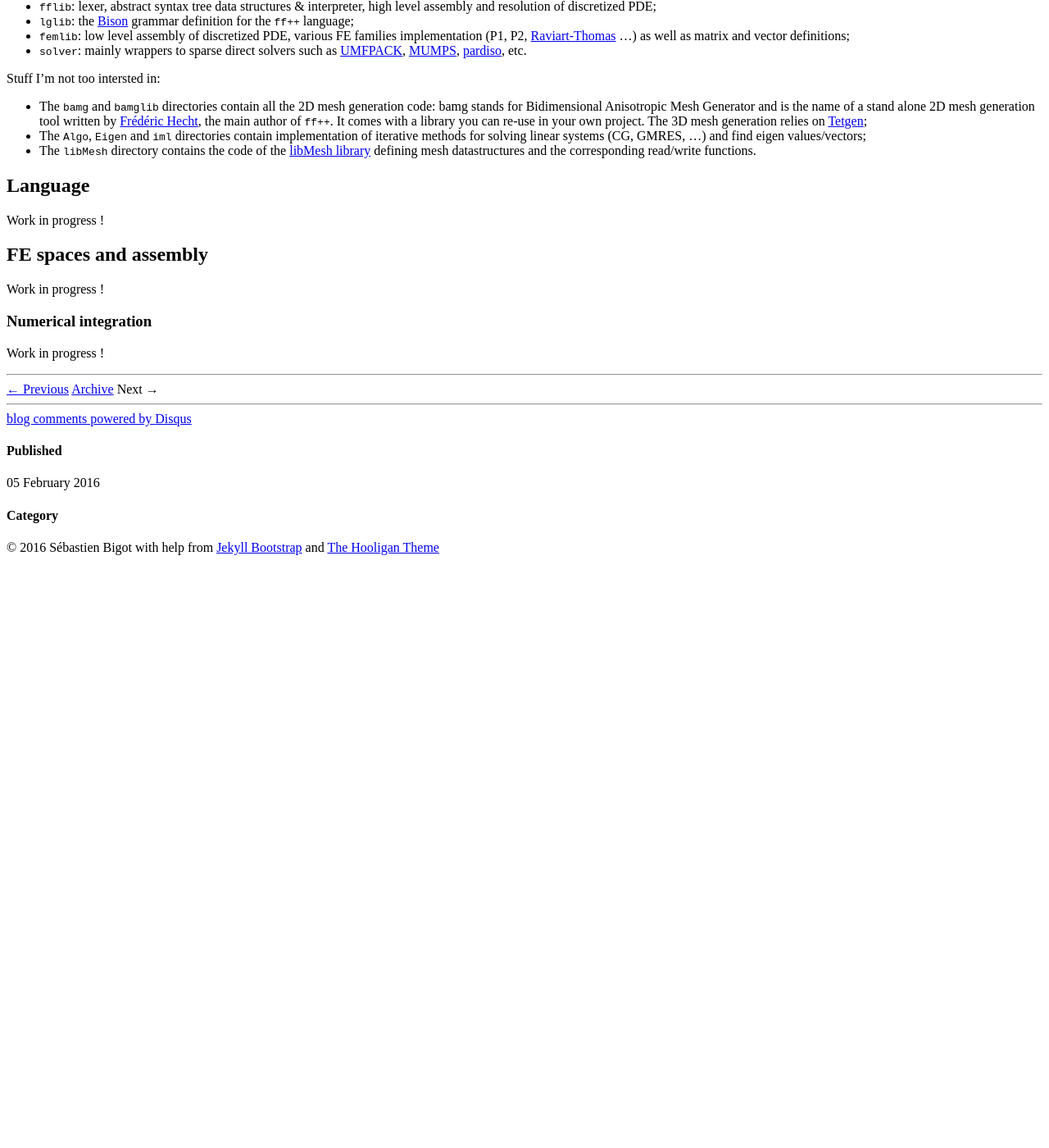
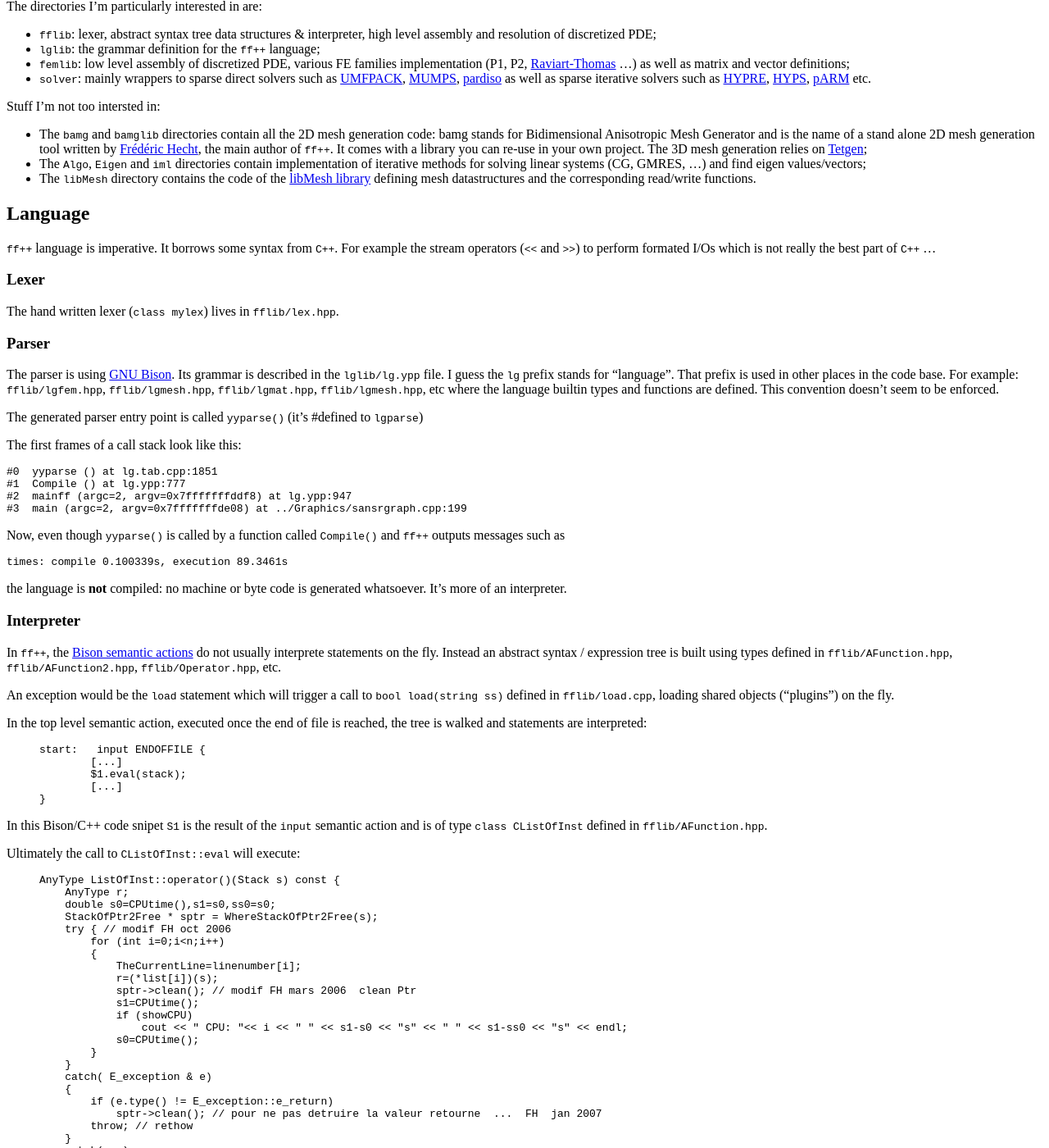
Before and after one commit to ssrb/ssrb.github.com, a Jekyll site: the page built from _posts/2016-02-05-freefem-source-code-review.md, in a window 1280 px wide and 1400 px high, scrolled down 887 px. Shown: the whole window at 82% size. Built offline with Jekyll 4.4.1, drawn with Linux system fonts in a browser that asks for light colours; nearby versions of some CDN libraries; comment, search, counter and statistics services are not loaded; before the commit the page ends 1580 px from its top, so only the background shows below that; some of the changed text lies outside the part shown.

Commit message:
FF++ code review blog

```diff
--- a/_posts/2016-02-05-freefem-source-code-review.md
+++ b/_posts/2016-02-05-freefem-source-code-review.md
@@ -50,9 +51,9 @@ Here is the structure of the `src` directory containing most if not all of `ff++
 The directories I'm particularly interested in are:
 
 * `fflib`: lexer, abstract syntax tree data structures & interpreter, high level assembly and resolution of discretized PDE;
-* `lglib`: the [Bison](https://www.gnu.org/software/bison) grammar definition for the `ff++` language;
+* `lglib`: the grammar definition for the `ff++` language;
 * `femlib`: low level assembly of discretized PDE, various FE families implementation (P1, P2, [Raviart-Thomas](https://en.wikipedia.org/wiki/Raviart%E2%80%93Thomas_basis_functions) ...) as well as matrix and vector definitions;
-* `solver`: mainly wrappers to sparse direct solvers such as [UMFPACK](http://faculty.cse.tamu.edu/davis/suitesparse.html), [MUMPS](http://mumps.enseeiht.fr), [pardiso](http://www.pardiso-project.org/), etc.
+* `solver`: mainly wrappers to sparse direct solvers such as [UMFPACK](http://faculty.cse.tamu.edu/davis/suitesparse.html), [MUMPS](http://mumps.enseeiht.fr), [pardiso](http://www.pardiso-project.org/) as well as sparse iterative solvers such as [HYPRE](https://computation.llnl.gov/project/linear_solvers/index.php), [HYPS](http://hips.gforge.inria.fr/), [pARM](http://www-users.cs.umn.edu/~saad/software/pARMS) etc.
 
 Stuff I'm not too intersted in:
 
@@ -63,7 +64,102 @@ The 3D mesh generation relies on [Tetgen](http://wias-berlin.de/software/tetgen)
 
 ## Language
 
-Work in progress !
+`ff++` language is imperative. It borrows some syntax from `C++`. For example the stream operators (`<<` and `>>`) to perform formated I/Os which is not really the best part of `C++` ...
+
+### Lexer
+
+The hand written lexer (`class mylex`) lives in `fflib/lex.hpp`.
+
+### Parser
+
+The parser is using [GNU Bison](https://www.gnu.org/software/bison). Its grammar is described in the `lglib/lg.ypp` file. I guess the `lg` prefix stands for "language". That prefix is used in other places in the code base. For example: `fflib/lgfem.hpp`, `fflib/lgmesh.hpp`, `fflib/lgmat.hpp`, `fflib/lgmesh.hpp`, etc where the language builtin types and functions are defined. This convention doesn't seem to be enforced.
+
+The generated parser entry point is called `yyparse()` (it's #defined to `lgparse`)
+
+The first frames of a call stack look like this:
+
+	#0  yyparse () at lg.tab.cpp:1851
+	#1  Compile () at lg.ypp:777
+	#2  mainff (argc=2, argv=0x7fffffffddf8) at lg.ypp:947
+	#3  main (argc=2, argv=0x7fffffffde08) at ../Graphics/sansrgraph.cpp:199
+
+Now, even though `yyparse()` is called by a function called `Compile()` and `ff++` outputs messages such as
+
+	times: compile 0.100339s, execution 89.3461s
+
+the language is **not** compiled: no machine or byte code is generated whatsoever. It's more of an interpreter.
+
+### Interpreter
+
+In `ff++`, the [Bison semantic actions](https://www.gnu.org/software/bison/manual/bison.html#Semantic-Actions) do not usually interprete statements on the fly.
+Instead an abstract syntax / expression tree is built using types defined in `fflib/AFunction.hpp`, `fflib/AFunction2.hpp`, `fflib/Operator.hpp`, etc.
+
+An exception would be the `load` statement which will trigger a call to `bool load(string ss)` defined in `fflib/load.cpp`, loading shared objects ("plugins") on the fly.
+
+In the top level semantic action, executed once the end of file is reached, the tree is walked and statements are interpreted:
+
+{% highlight C++ %}
+start:   input ENDOFFILE {
+	[...]
+	$1.eval(stack);
+	[...]
+}
+{% endhighlight %}
+
+In this Bison/C++ code snipet `S1` is the result of the `input` semantic action and is of type `class CListOfInst` defined in `fflib/AFunction.hpp`.
+
+Ultimately the call to `CListOfInst::eval` will execute:
+
+{% highlight C++ %}
+AnyType ListOfInst::operator()(Stack s) const {
+    AnyType r;
+    double s0=CPUtime(),s1=s0,ss0=s0;
+    StackOfPtr2Free * sptr = WhereStackOfPtr2Free(s);
+    try { // modif FH oct 2006
+	for (int i=0;i<n;i++)
+	{
+	    TheCurrentLine=linenumber[i];
+	    r=(*list[i])(s);
+	    sptr->clean(); // modif FH mars 2006  clean Ptr
+	    s1=CPUtime();
+	    if (showCPU)
+		cout << " CPU: "<< i << " " << s1-s0 << "s" << " " << s1-ss0 << "s" << endl;
+	    s0=CPUtime();
+	}
+    }
+    catch( E_exception & e)
+    {
+	if (e.type() != E_exception::e_return)
+	    sptr->clean(); // pour ne pas detruire la valeur retourne  ...  FH  jan 2007
+	throw; // rethow
+    }
+    catch(...)
+    {
+	sptr->clean();
+	throw;
+    }
+    return r;
+}
+{% endhighlight %}
+
+This method can be seen as the interpreter main loop I guess.
+
+By the way, often the code is mixing (broken) English and French which is not making it easier to dive into the codebase.
+
+After parsing is complete and the interpreter starts doing its job, the stack should look like this:
+
+	#0  ListOfInst::operator() at AFunction2.cpp:793
+	#1  eval at ./../fflib/AFunction.hpp:1459
+	#2  yyparse () at lg.tab.cpp:1851
+	#3  Compile () at lg.ypp:777
+	#4  mainff (argc=2, argv=0x7fffffffddf8) at lg.ypp:947
+	#5  main (argc=2, argv=0x7fffffffde08) at ../Graphics/sansrgraph.cpp:199
+
+### Activation record
+
+Storage for variables within the current lexical scope is allocated on a stack of type `struct StackType` defined in `fflib/ffstack.hpp` (beware that `typedef StackType & Stack;`).
+
+### Builtins
 
 ## FE spaces and assembly
 
```
Also changed, not shown: other parts of _posts/2016-02-05-freefem-source-code-review.md (+4 -3 lines).
